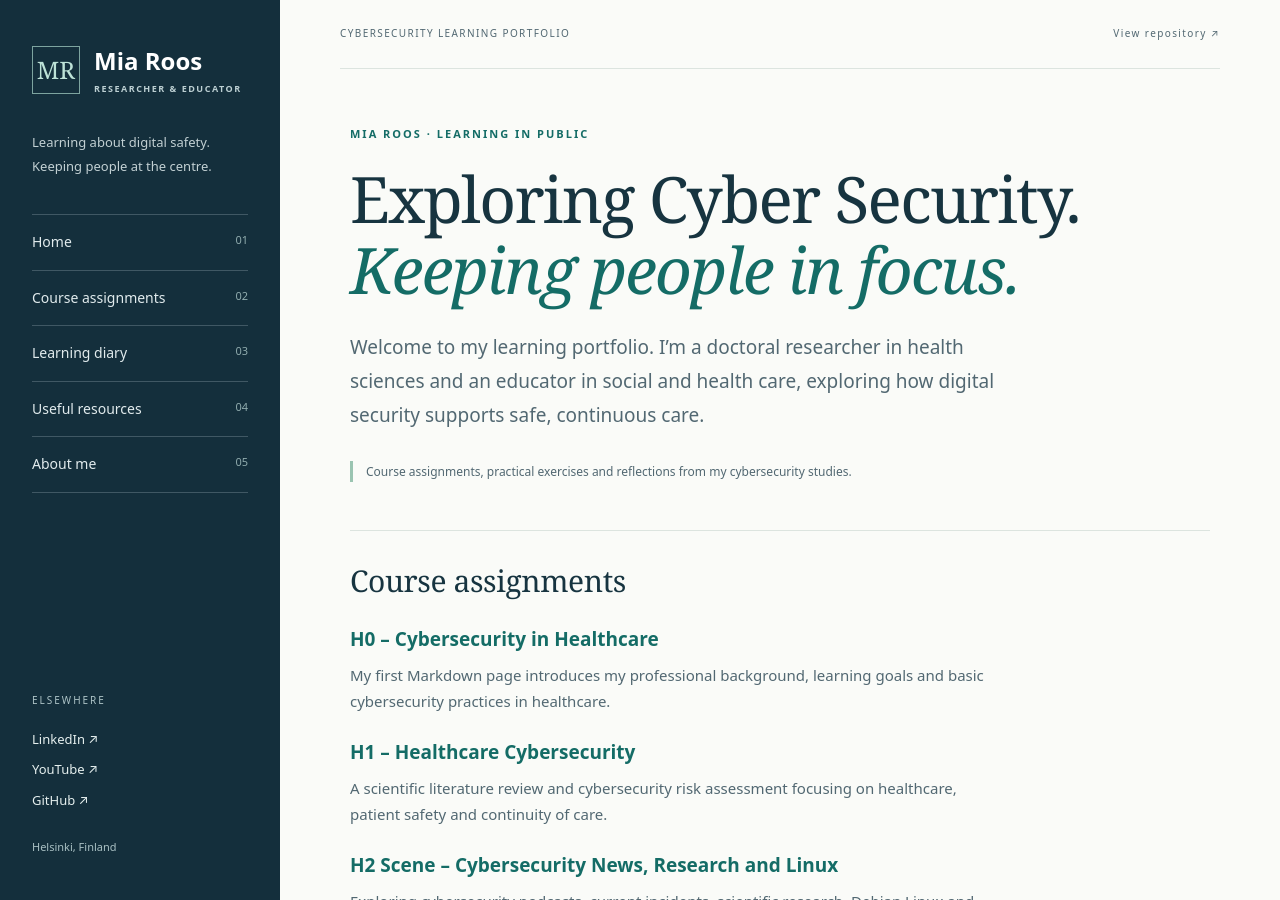
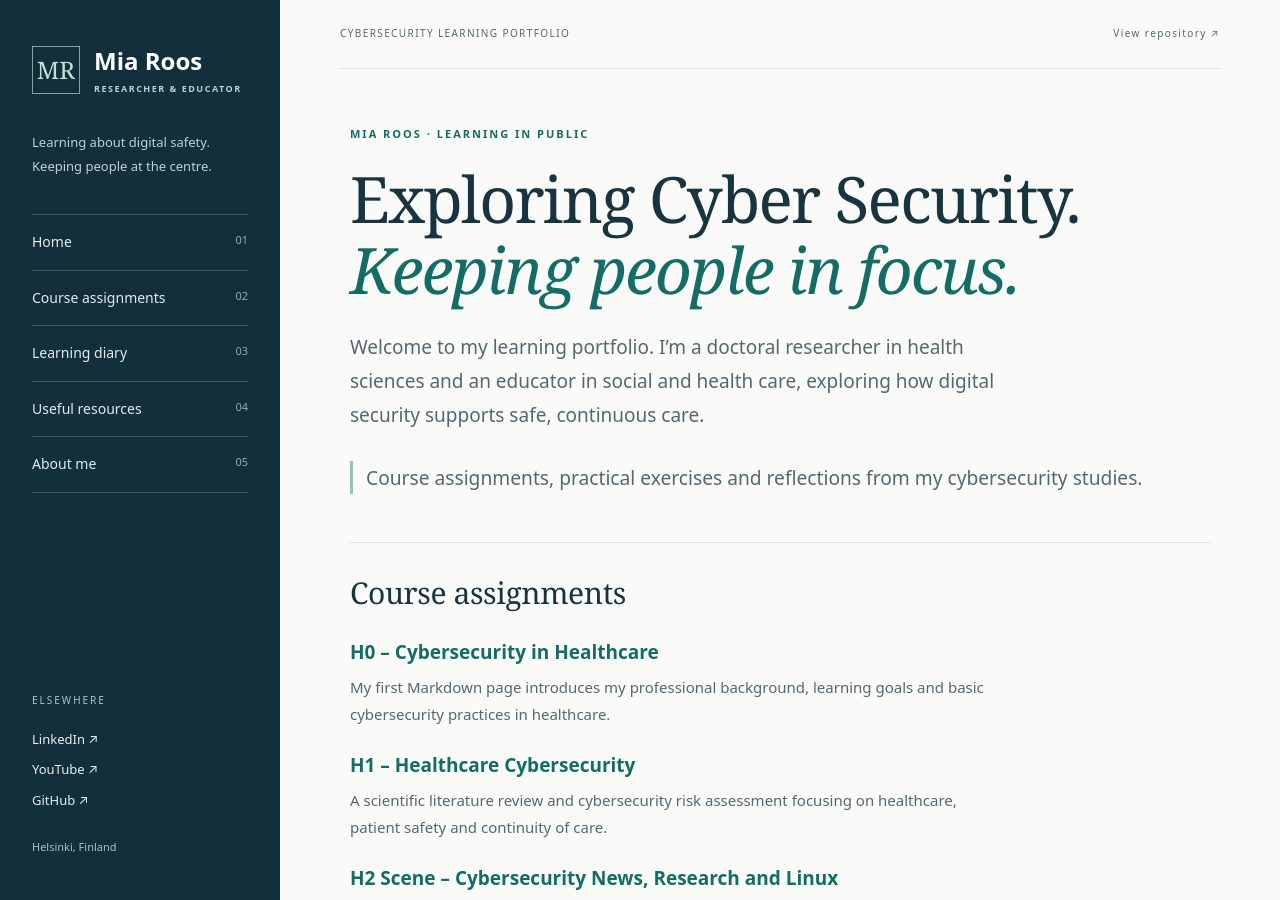
Before and after one commit to mia-roos/Cyber-Security-Studies, a Jekyll site: the page built from index.md, in a window 1280 px wide and 900 px high. Built offline with Jekyll 4.4.1, drawn with Linux system fonts in a browser that asks for light colours.

Commit message:
Update index.md

```diff
--- a/index.md
+++ b/index.md
@@ -9,7 +9,7 @@ title: Cybersecurity Learning Portfolio
 
 <p class="lead">Welcome to my learning portfolio. I’m a doctoral researcher in health sciences and an educator in social and health care, exploring how digital security supports safe, continuous care.</p>
 
-<p class="intro-note">Course assignments, practical exercises and reflections from my cybersecurity studies.</p>
+<p class="intro-note" style="font-size: 1.2rem;">Course assignments, practical exercises and reflections from my cybersecurity studies.</p>
 
 ## Course assignments
 
```
